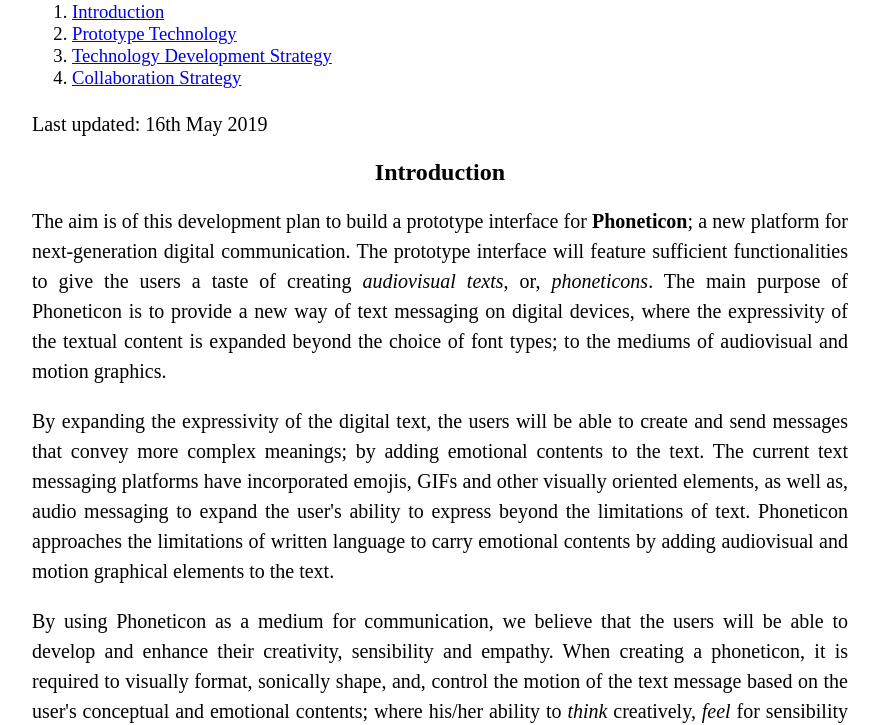
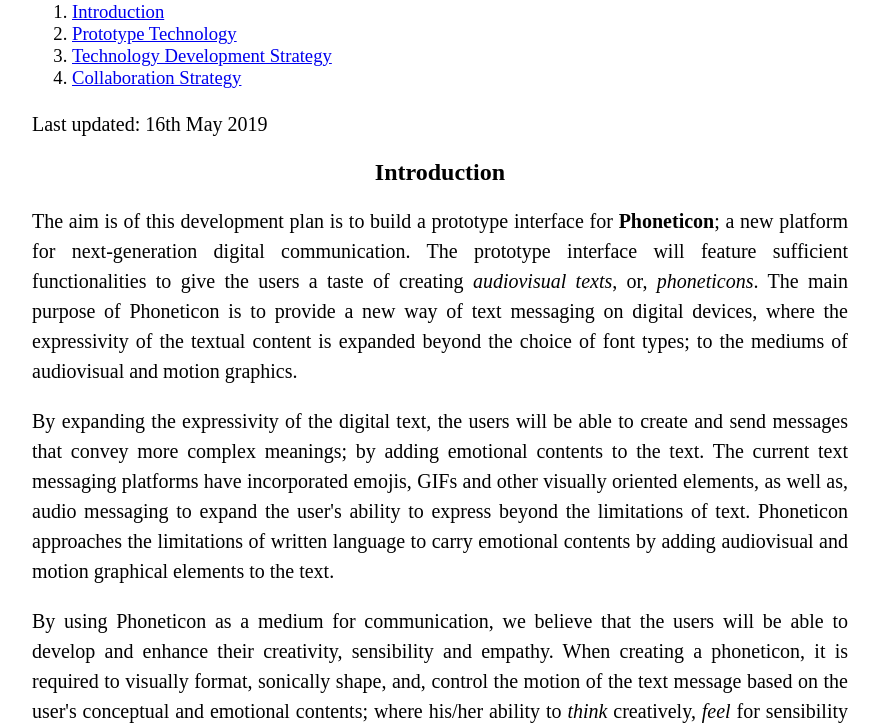
Before and after one commit to alcaloke/BusinessPlan, a plain HTML site: page index.html in a window 1280 px wide. Shown: the part 79-804 px from the top of the page, without its empty margins (200-1079 px from the left). Drawn offline with Linux system fonts and the light colour scheme.

Commit message:
minor edit

```diff
--- a/index.html
+++ b/index.html
@@ -22,7 +22,7 @@
 <body>
     <section id='intro'>
         <h2>Introduction</h2>
-        <p>The aim is of this development plan to build a prototype interface for <strong>Phoneticon</strong>; a new
+        <p>The aim is of this development plan is to build a prototype interface for <strong>Phoneticon</strong>; a new
             platform for next-generation digital communication. The prototype interface will feature sufficient
             functionalities to give the users a taste of creating <i>audiovisual texts</i>, or, <i>phoneticons</i>.
             The main purpose of Phoneticon is to provide a new way of text messaging on digital devices, where the
```
